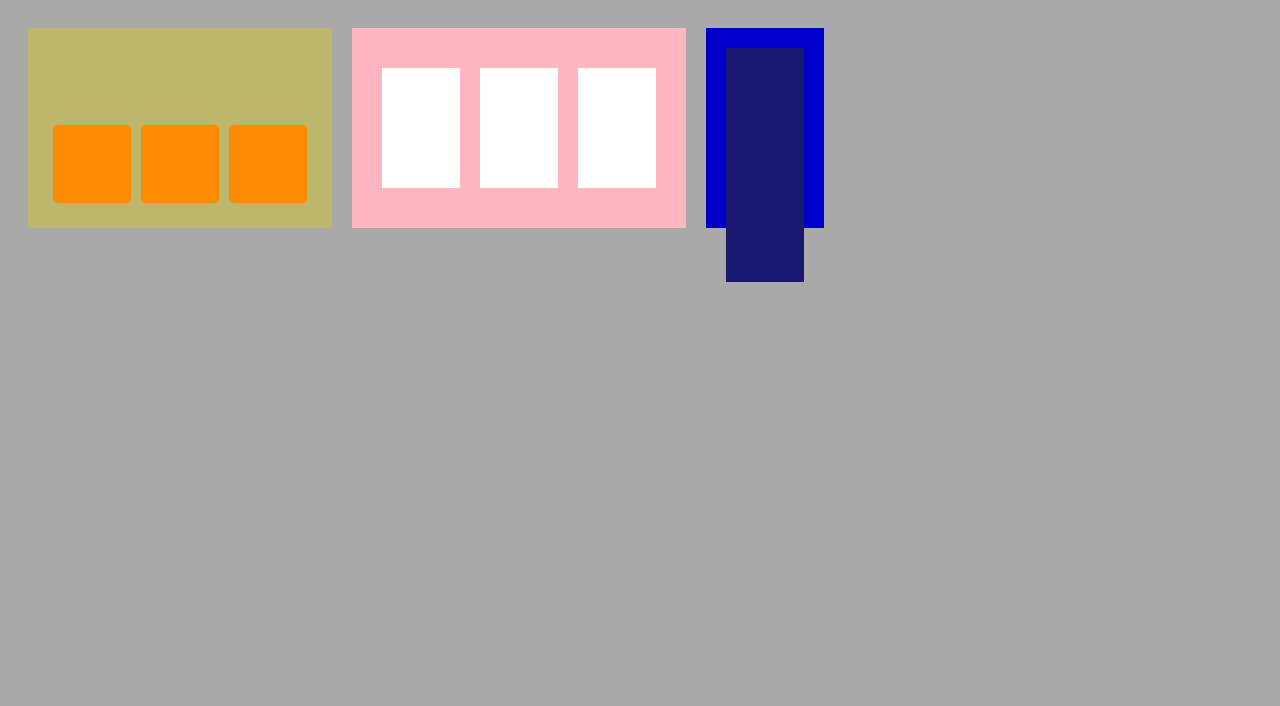
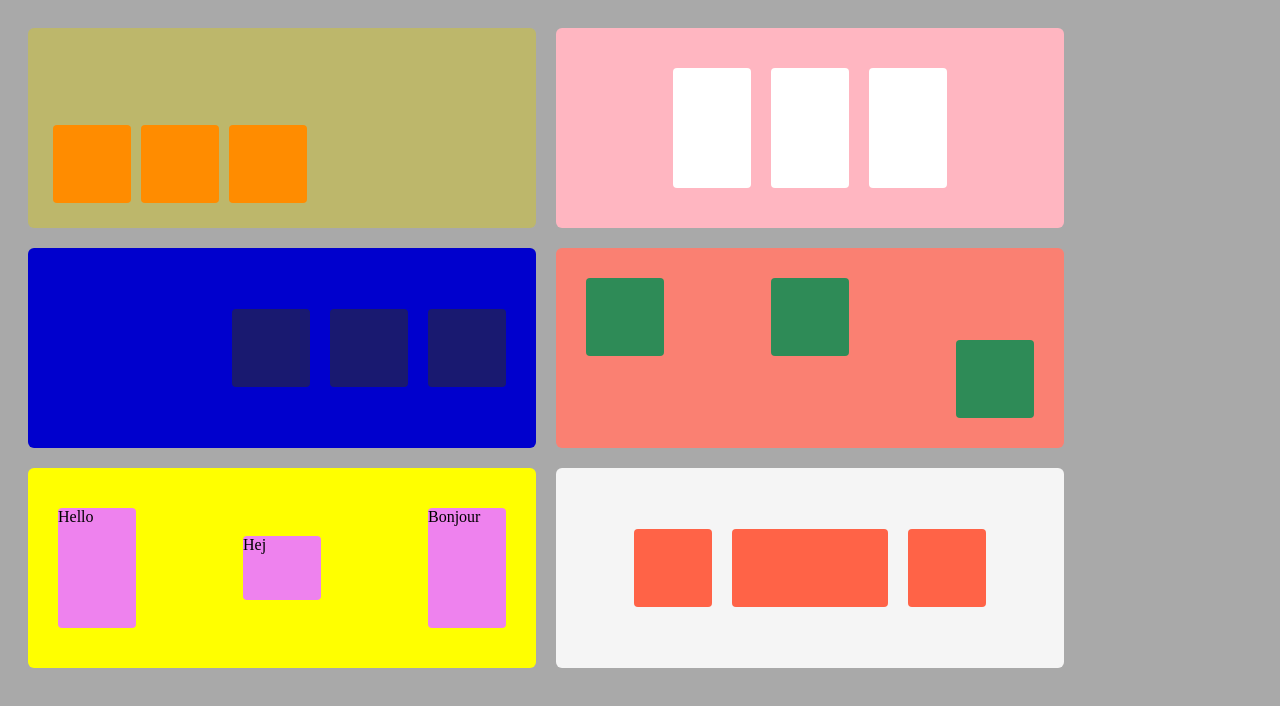
Before and after one commit to Josefin-April/flexboxclass, a plain HTML site: page index.html in a window 1280 px wide. Shown: the top 706 px of the page. Drawn offline with Linux system fonts and the light colour scheme.

Commit message:
final push

```diff
--- a/index.css
+++ b/index.css
@@ -1,11 +1,12 @@
 html {
     background: darkgrey;
     padding: 10px;
-    height: 1500px;
+    height: 700px;
 }
 
 body {
     display: flex;
+    flex-wrap: wrap;
 }
 
 /*Flexbox*/
@@ -14,8 +15,9 @@ body {
     background-color: darkkhaki;
     margin: 10px;
     padding: 20px;
-    width: auto;
+    width: 468px;
     height: 160px;
+    border-radius: 6px;
     display: flex;
     justify-content: flex-start;
     align-items: flex-end;
@@ -34,8 +36,9 @@ body {
     background-color: lightpink;
     margin: 10px;
     padding: 20px;
-    width: auto;
+    width: 468px;
     height: 160px;
+    border-radius: 6px;
     display: flex;
     align-items: center;
     justify-content: center;
@@ -44,6 +47,7 @@ body {
 .kid-two {
     background-color: #FFFFFF;
     margin: 10px;
+    border-radius: 4px;
     width: 78px;
     height: 120px;
 }
@@ -52,12 +56,102 @@ body {
     background-color: mediumblue;
     margin: 10px;
     padding: 20px;
-    width: auto;
+    width: 468px;
     height: 160px;
+    border-radius: 6px;
+    display: flex;
+    justify-content: flex-end;
+    align-items: center;
 }
 
 .kid-three {
     background-color: midnightblue;
     width: 78px;
     height: 78px;
+    margin: 10px;
+    border-radius: 4px;
 }
+
+.parent-four {
+    background-color: salmon;
+    margin: 10px;
+    padding: 20px;
+    width: 468px;
+    height: 160px;
+    border-radius: 6px;
+    display: flex;
+    justify-content: space-between;
+}
+
+.kid-four {
+    background-color: seagreen;
+    width: 78px;
+    height: 78px;
+    margin: 10px;
+    border-radius: 4px;
+}
+
+.kid-four-emo {
+    background-color: seagreen;
+    width: 78px;
+    height: 78px;
+    margin: 10px;
+    align-self: flex-end;
+    border-radius: 4px;
+}
+
+.parent-five {
+    background-color: yellow;
+    margin: 10px;
+    padding: 20px;
+    width: 468px;
+    height: 160px;
+    border-radius: 6px;
+    display: flex;
+    justify-content: space-between;
+    align-items: center;
+}
+
+.kid-five {
+    background-color: violet;
+    width: 78px;
+    height: 120px;
+    margin: 10px;
+    border-radius: 4px;
+}
+
+.kid-five-baby {
+    background-color: violet;
+    width: 78px;
+    height: 64px;
+    margin: 10px;
+    border-radius: 4px;
+}
+
+.parent-six {
+    background-color: whitesmoke;
+    margin: 10px;
+    padding: 20px;
+    width: 468px;
+    height: 160px;
+    border-radius: 6px;
+    display: flex;
+    justify-content: center;
+    align-items: center;
+}
+
+.kid-six {
+    background-color: tomato;
+    width: 78px;
+    height: 78px;
+    margin: 10px;
+    border-radius: 4px;
+}
+
+.kid-six-fat {
+    background-color: tomato;
+    width: 156px;
+    height: 78px;
+    margin: 10px;
+    border-radius: 4px;
+}
--- a/index.html
+++ b/index.html
@@ -25,6 +25,24 @@
         <div class="kid-three"></div>
     </div>
 
+    <div class="parent-four">
+        <div class="kid-four"></div>
+        <div class="kid-four"></div>
+        <div class="kid-four-emo"></div>
+    </div>
+
+    <div class="parent-five">
+        <div class="kid-five">Hello</div>
+        <div class="kid-five-baby">Hej</div>
+        <div class="kid-five">Bonjour</div>
+    </div>
+
+    <div class="parent-six">
+        <div class="kid-six"></div>
+        <div class="kid-six-fat"></div>
+        <div class="kid-six"></div>
+    </div>
+
 
 </body>
 </html>
```
